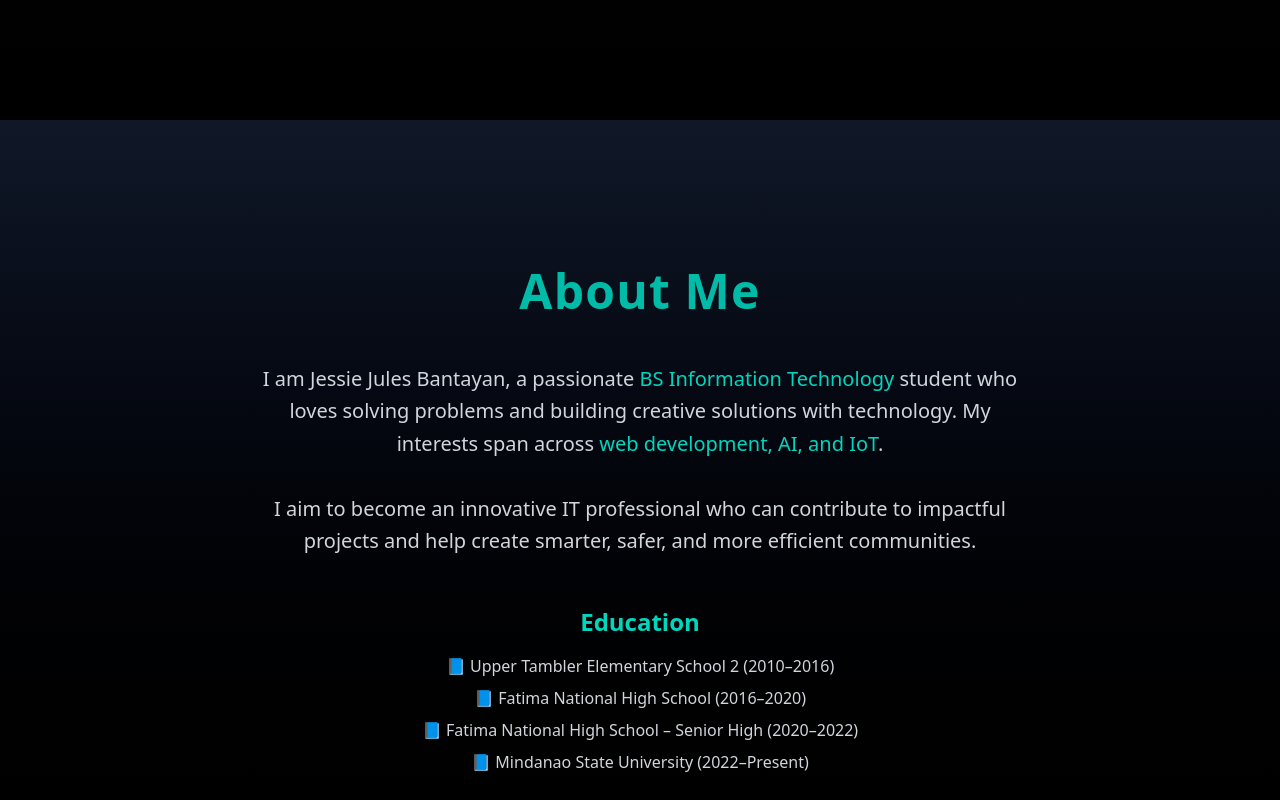
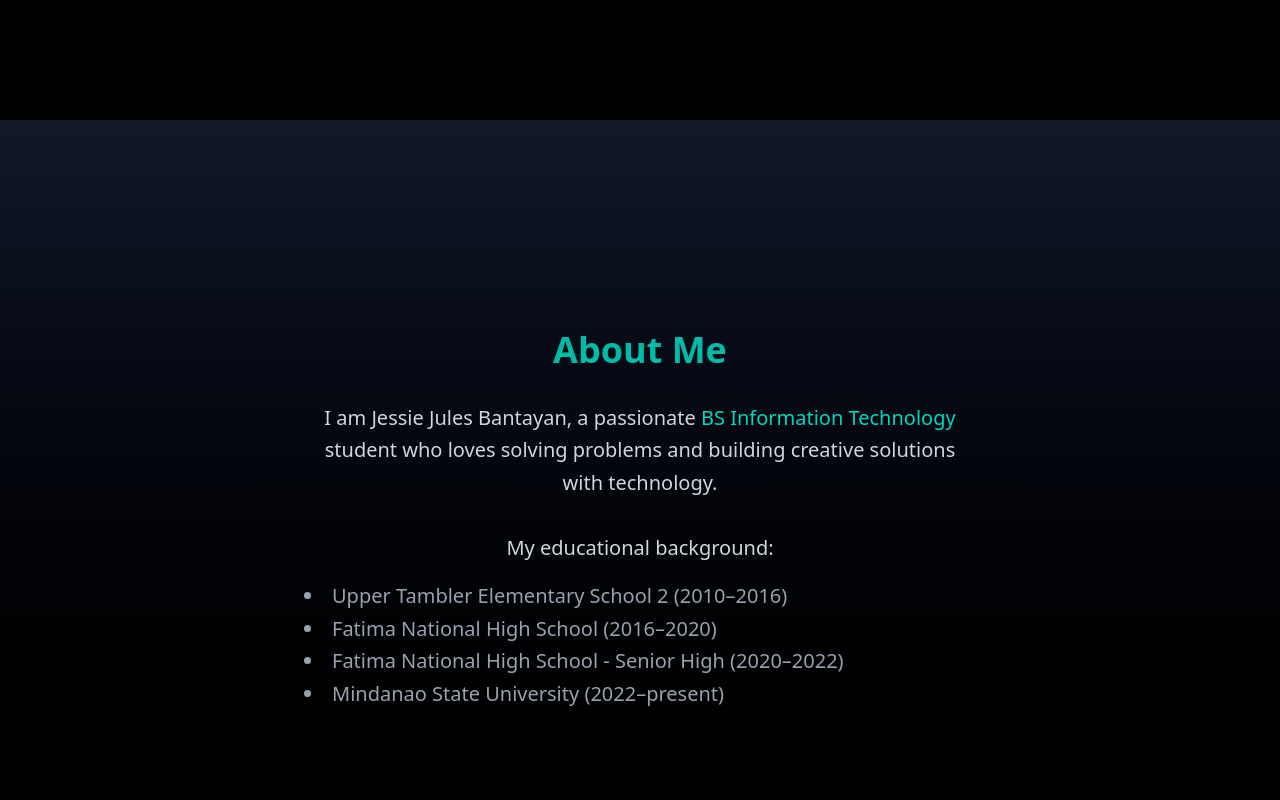
Before and after one commit to bansoyborgs/portfolio, a React (Vite) app: page / in a window 1280 px wide. Shown: the part 680-1480 px from the top of the page. Built offline with nearby package versions, Linux system fonts and the light colour scheme.

Commit message:
Update About.jsx

```diff
--- a/src/components/About.jsx
+++ b/src/components/About.jsx
@@ -1,52 +1,38 @@
-// src/components/About.jsx
 import { motion } from "framer-motion";
+import { sectionVariant, itemVariant } from "../motionConfig";
 
 export default function About() {
   return (
-    <section
+    <motion.section
       id="about"
       className="min-h-screen flex flex-col justify-center items-center px-6 py-20 bg-gradient-to-b from-gray-900 to-black"
+      initial="hidden"
+      whileInView="show"
+      viewport={{ once: true }}
+      variants={sectionVariant}
     >
-      <motion.h2
-        initial={{ opacity: 0, y: 30 }}
-        whileInView={{ opacity: 1, y: 0 }}
-        transition={{ duration: 0.8 }}
-        viewport={{ once: true }}
-        className="text-5xl font-extrabold mb-12 text-teal-500 tracking-wide"
-      >
+      <motion.h2 variants={itemVariant} className="text-4xl font-bold mb-8 text-teal-500">
         About Me
       </motion.h2>
 
       <motion.p
-        initial={{ opacity: 0 }}
-        whileInView={{ opacity: 1 }}
-        transition={{ delay: 0.3, duration: 1 }}
-        viewport={{ once: true }}
-        className="text-lg md:text-xl text-gray-300 max-w-3xl text-center leading-relaxed"
+        variants={itemVariant}
+        className="text-lg md:text-xl text-gray-300 max-w-2xl text-center leading-relaxed"
       >
         I am Jessie Jules Bantayan, a passionate{" "}
         <span className="text-teal-400">BS Information Technology</span> student
         who loves solving problems and building creative solutions with
-        technology. My interests span across{" "}
-        <span className="text-teal-400">web development, AI, and IoT</span>.
+        technology.
         <br />
         <br />
-        I aim to become an innovative IT professional who can contribute to
-        impactful projects and help create smarter, safer, and more efficient
-        communities.
+        My educational background:
+        <ul className="text-gray-400 mt-4 list-disc list-inside text-left">
+          <li>Upper Tambler Elementary School 2 (2010–2016)</li>
+          <li>Fatima National High School (2016–2020)</li>
+          <li>Fatima National High School - Senior High (2020–2022)</li>
+          <li>Mindanao State University (2022–present)</li>
+        </ul>
       </motion.p>
-
-      <div className="mt-12 text-gray-300 space-y-4">
-        <h3 className="text-2xl font-semibold text-teal-400 text-center">
-          Education
-        </h3>
-        <ul className="text-center space-y-2">
-          <li>📘 Upper Tambler Elementary School 2 (2010–2016)</li>
-          <li>📘 Fatima National High School (2016–2020)</li>
-          <li>📘 Fatima National High School – Senior High (2020–2022)</li>
-          <li>📘 Mindanao State University (2022–Present)</li>
-        </ul>
-      </div>
-    </section>
+    </motion.section>
   );
 }
```
